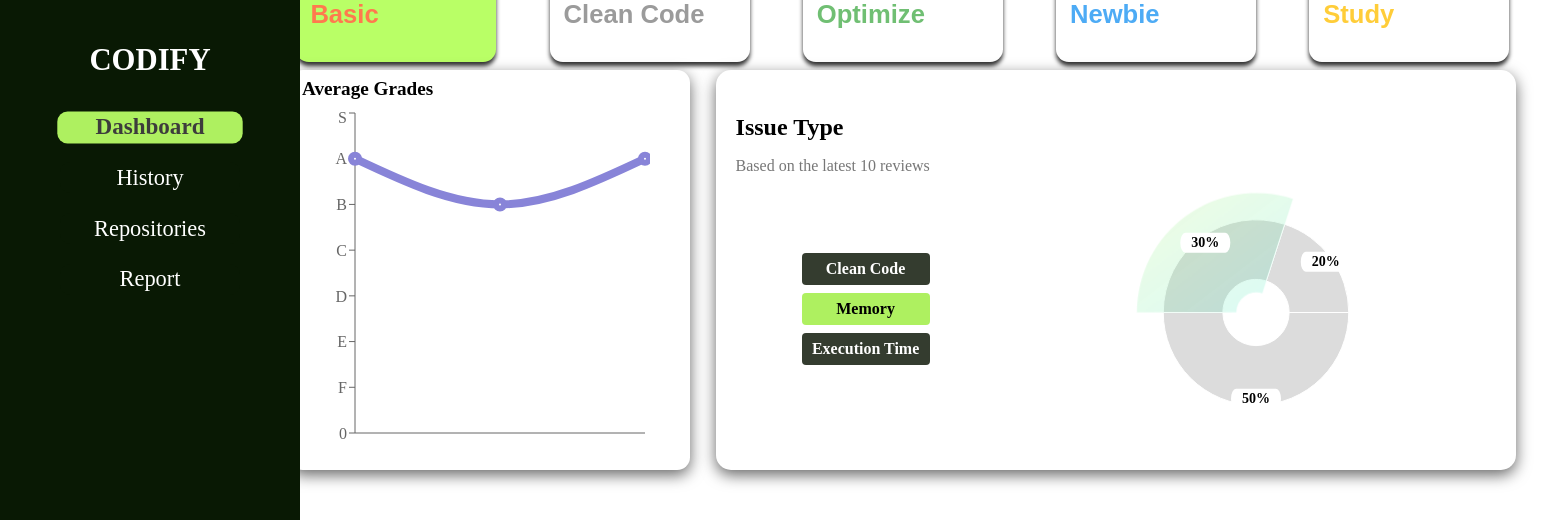
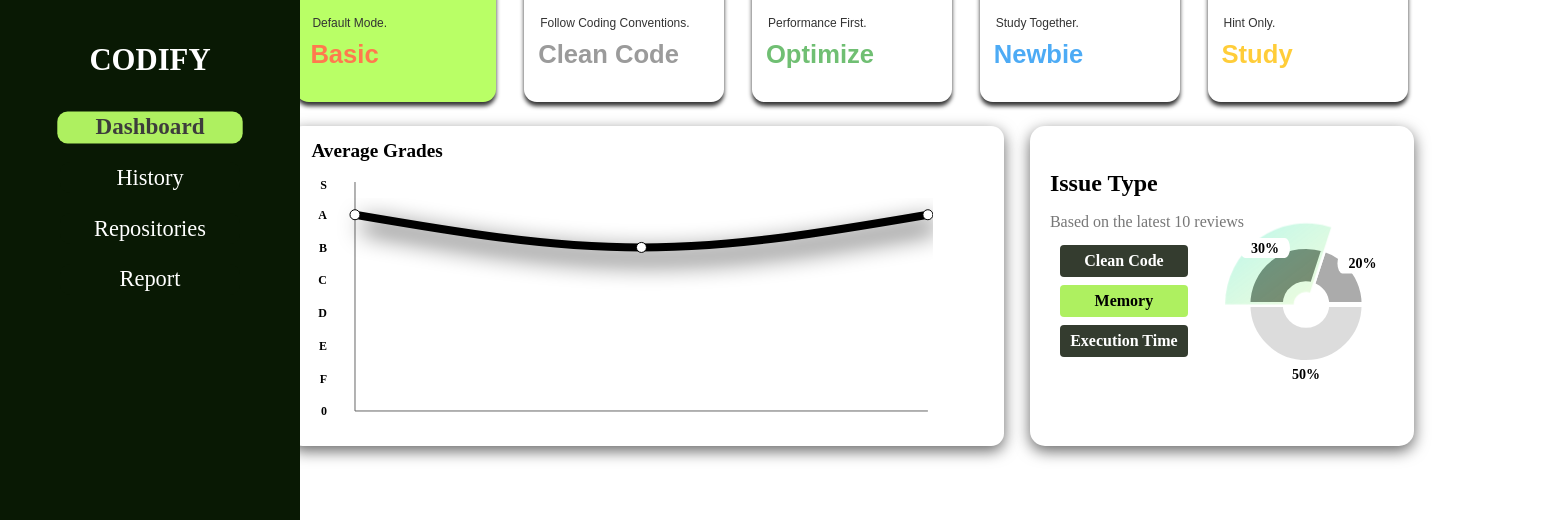
Before and after one commit to 2024-Winter-BootCamp-TeamD/review-Frontend, a React (Vite) app: page / in a window 1280 px wide. Shown: the part 226-746 px from the top of the page, 1556 px wide, since content can reach past the window. Built offline with nearby package versions, Linux system fonts and the light colour scheme.

Commit message:
feat: PR 피드백 반영

```diff
--- a/src/pages/Dashboard.css
+++ b/src/pages/Dashboard.css
@@ -2,9 +2,9 @@
     display: flex;
     flex-direction: column;
     gap: 2vh; /* 요소 간 간격 (높이에 비례) */
-    padding: 2vw; /* 좌우 여백 (너비에 비례) */
-    margin: 0 auto;
-    gap: 6vh;
+    padding: 4vw; /* 좌우 여백 (너비에 비례) */
+    margin-top: 5vh;
+    gap: 3vh;
   }
 
   .dashboard-header {
@@ -82,8 +82,10 @@
   .charts {
     display: flex;
     justify-content: space-between;
+    margin-top: 2vh;
+    align-items: flex-end;
     gap: 2vw; /* 차트 간 간격 */
-    height: 50vh; /* 차트 영역 높이 */
+    height: 40vh; /* 차트 영역 높이 */
   }
 
   .line-chart {
@@ -96,6 +98,7 @@
     border-radius: 1vw;
     box-shadow: 0 5px 15px rgba(0, 0, 0, 0.6);
     min-width: 400px; /* 차트 최소 너비 */
+    height: 40vh;
     margin: 0% 0% 0% 0%;
   }
 
@@ -113,8 +116,8 @@
     border-radius: 15px;
     box-shadow: 0 5px 15px rgba(0, 0, 0, 0.6);
     padding: 20px;
-    width: 800px; /* 전체 컨테이너 너비 */
-    height: 50vh; /* 전체 컨테이너 높이 */
+    width: 30vw; /* 전체 컨테이너 너비 */
+    height: 40vh; /* 전체 컨테이너 높이 */
   }
 
   .chart-wrapper {
@@ -149,6 +152,7 @@
     width: 100%; /* 부모의 너비에 맞춤 */
     height: 100%; /* 부모의 높이에 맞춤 */
     z-index: 1; /* Issue Type 텍스트 아래 배치 */
+    margin-top: -6vh;
   }
 
   .legend {
--- a/src/pages/Dashboard.jsx
+++ b/src/pages/Dashboard.jsx
@@ -159,7 +159,7 @@ const Dashboard = () => {
       <div className="charts">
         <div className="line-chart">
           <h3>Average Grades</h3>
-          <ResponsiveContainer width="90%" height="90%">
+          <ResponsiveContainer width="90%" height="85%">
             <LineChart data={chartData}>
               <XAxis
                 dataKey="date"
@@ -170,21 +170,49 @@ const Dashboard = () => {
               />
               <YAxis
                 type="number"
-                domain={[0, 7]}
-                ticks={[0, 1, 2, 3, 4, 5, 6, 7]}
+                domain={[0, 7]} // Y축 범위
+                ticks={[0, 1, 2, 3, 4, 5, 6, 7]} // Y축 틱 값
                 tickFormatter={(value) =>
                   Object.keys(gradeToValue).find((key) => gradeToValue[key] === value) || ""
-                }
+                } // 라벨 값 설정
                 allowDecimals={false}
+                axisLine={true} // 세로축 선 제거
+                tickLine={false} // 라벨과 연결된 가로선 제거
+                tick={{
+                  fontWeight: "bold", // 라벨 볼드 효과
+                  dx: -20, // 라벨을 Y축에서 왼쪽(-)으로 10px 이동
+                  fontSize: 12,
+                  fill: "#000000", // 텍스트 색상
+                }}
               />
+              <defs>
+                <filter id="lineShadow" x="-50%" y="-50%" width="400%" height="400%">
+                  <feDropShadow
+                    dx="8"       /* X축으로 그림자 이동 */
+                    dy="10"       /* Y축으로 그림자 이동 */
+                    stdDeviation="12" /* 그림자 흐림 정도 */
+                    floodColor="#000000" /* 그림자 색상 */
+                  />
+                </filter>
+              </defs>
               <Tooltip content={<CustomTooltip/>}/>
               <Line
                 type="monotone"
                 dataKey="gradeValue"
-                stroke="#8884d8"
+                stroke="#000000"
                 strokeWidth={8}
+                filter="url(#lineShadow)"
                 shad
-                dot />
+                dot={({ cx, cy }) => (
+                  <circle
+                    cx={cx}
+                    cy={cy}
+                    r={5} // 점의 크기
+                    fill="#FFFFFF" // 점의 색상
+                    stroke="#000000" // 점의 외곽선 제거
+                  />
+                )}
+                 />
             </LineChart>
           </ResponsiveContainer>
         </div>
@@ -226,23 +254,28 @@ const Dashboard = () => {
                         x2="1"
                         y2="1"
                       >
-                        <stop offset="0%" stopColor={highlightIndex === index ? "#AEF06095" : "#DCDCDC00"} /> {/* 시작 색상 */}
-                        <stop offset="100%" stopColor={highlightIndex === index ? "#29E7CD85" : "#DCDCDC00"} /> {/* 끝 색상 */}
+                        <stop offset="0%" stopColor={highlightIndex === index ? "#2BE7CC" : "#DCDCDC00"} /> {/* 시작 색상 */}
+                        <stop offset="100%" stopColor={highlightIndex === index ? "#AEF06099" : "#DCDCDC00"} /> {/* 끝 색상 */}
                       </linearGradient>
                     ))}
                   </defs>
                   {/* 배경용 도넛 차트 */}
                   <Pie
-                    data={pieChartData} // 동일한 데이터 사용
+                    data={pieChartData}
                     dataKey="value"
                     nameKey="name"
                     cx="50%"
                     cy="50%"
-                    outerRadius="70%" // 배경 차트 크기
+                    outerRadius="70%"
                     innerRadius="25%"
-                    fill="#DCDCDC" // 배경 색상
-                    isAnimationActive={false} // 애니메이션 비활성화
-                  />
+                    strokeWidth={5}
+                    isAnimationActive={false}
+                  >
+                    {/* 각 조각의 색상을 설정 */}
+                    {pieChartData.map((entry, index) => (
+                      <Cell key={`cell-${index}`} fill={index === 0 ? "#ABABAB" : index === 1 ? "#727272" : "#DCDCDC"} />
+                    ))}
+                  </Pie>
                   {/* 하이라이트 및 실제 데이터 차트 */}
                   <Pie
                     data={pieChartData}
@@ -250,7 +283,7 @@ const Dashboard = () => {
                     nameKey="name"
                     cx="50%"
                     cy="50%"
-                    outerRadius={highlightIndex === pieChartData.indexOf(highlightIndex) ? "30%" : "60%"} // 선택된 조각은 약간 작게
+                    outerRadius={highlightIndex === pieChartData.indexOf(highlightIndex) ? "30%" : "65%"} // 선택된 조각은 약간 작게
                     innerRadius={highlightIndex === pieChartData.indexOf(highlightIndex) ? "1%" : "10%"} // 선택된 조각은 중심에 가까워짐
                     stroke="none"
                   >
@@ -270,7 +303,7 @@ const Dashboard = () => {
                     dataKey="value"
                     cx="50%"
                     cy="50%"
-                    outerRadius="50%"
+                    outerRadius="60%"
                     innerRadius="25%"
                     fill="none" // 도넛 조각은 렌더링하지 않음
                     stroke="none"
```
